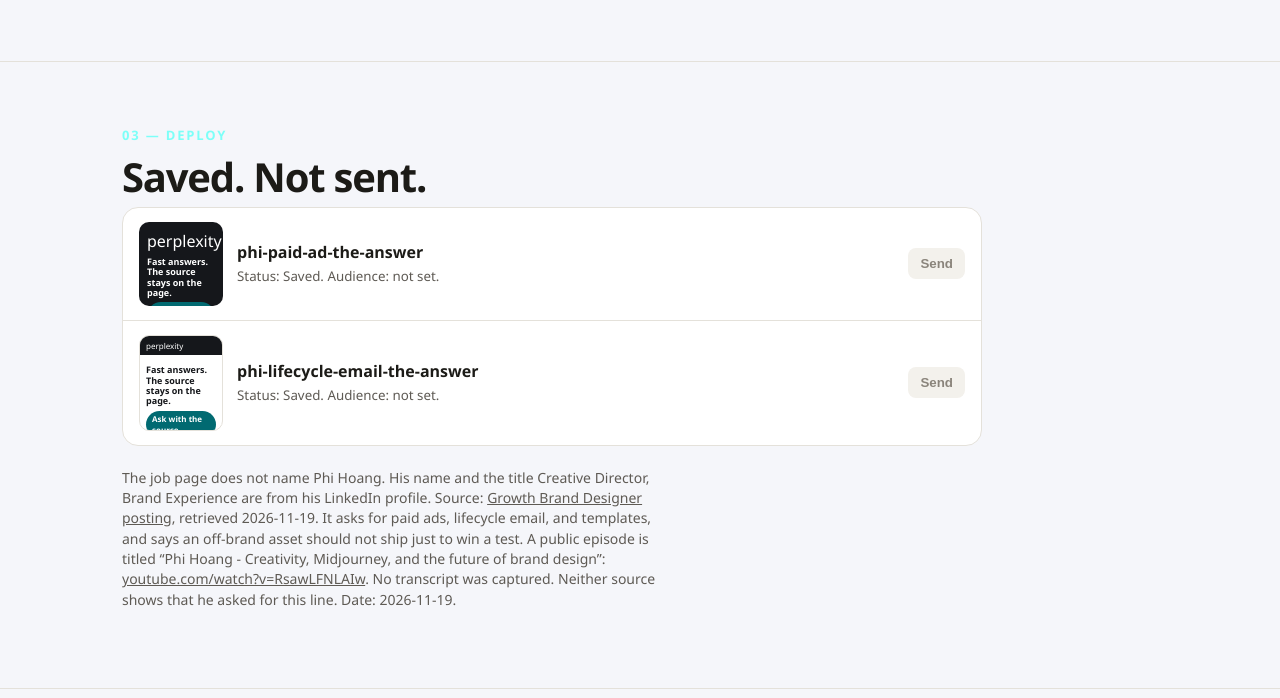
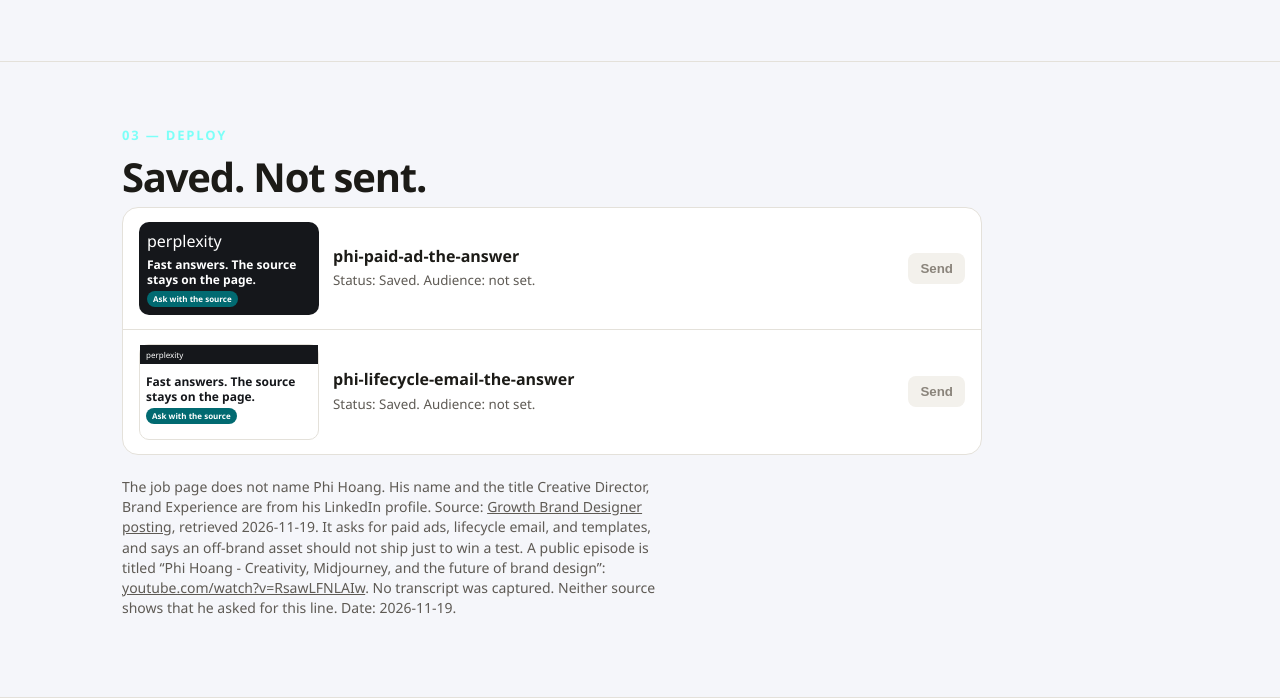
Before and after one commit to harshitsoni01/cq-packets, a plain HTML site: page phi/index.html in a window 1280 px wide. Shown: the part 1704-2402 px from the top of the page. Drawn offline with Linux system fonts and the light colour scheme.

Commit message:
Widen the draft thumbnails so the full line shows.

```diff
--- a/phi/index.html
+++ b/phi/index.html
@@ -4,7 +4,7 @@
   <meta charset="utf-8">
   <meta name="viewport" content="width=device-width, initial-scale=1">
   <title>What can CharacterQuilt do for Perplexity?</title>
-  <link rel="stylesheet" href="../room.css?v=4">
+  <link rel="stylesheet" href="../room.css?v=5">
 </head>
 <body class="phi">
   <div class="topbar">
--- a/room.css
+++ b/room.css
@@ -92,10 +92,10 @@ section h2 { font-size: clamp(28px, 4vw, 40px); line-height: 1.1; letter-spacing
 .draft small { color: var(--muted); }
 .draft-meta { flex: 1; min-width: 0; }
 .thumb {
-  width: 84px; height: 84px; border-radius: 10px; flex: none;
-  padding: 8px; display: flex; flex-direction: column; justify-content: flex-start; gap: 4px; overflow: hidden;
+  width: 180px; min-height: 84px; height: auto; border-radius: 10px; flex: none;
+  padding: 8px; display: flex; flex-direction: column; justify-content: flex-start; gap: 4px; overflow: visible;
 }
-.thumb strong { font-size: 9px; line-height: 1.15; font-weight: 700; }
+.thumb strong { font-size: 12px; line-height: 1.25; font-weight: 700; }
 .thumb .tb { align-self: flex-start; font-size: 8px; font-weight: 750; border-radius: 999px; padding: 2px 6px; }
 .thumb img { width: 46px; height: auto; display: block; }
 .thumb.pplx { background: #15171b; color: #fff; }
@@ -104,7 +104,7 @@ section h2 { font-size: clamp(28px, 4vw, 40px); line-height: 1.1; letter-spacing
 .thumb.rampish .tb { background: #1c1b17; color: #fff; }
 .thumb.kenish { background: #fff; color: #25383f; border: 1px solid #ece7df; }
 .thumb.kenish .tb { background: #fe5000; color: #fff; }
-.thumb.mailish { height: 96px; background: #fff; color: #15171b; border: 1px solid var(--line); padding: 0; }
+.thumb.mailish { height: auto; min-height: 96px; background: #fff; color: #15171b; border: 1px solid var(--line); padding: 0; }
 .thumb.mailish .th { background: #15171b; color: #fff; font-size: 8px; padding: 4px 6px; }
 .thumb.mailish strong { padding: 6px 6px 0; }
 .thumb.mailish .tb { background: #016a71; color: #fff; margin: 0 6px 6px; }
```
Also changed, not shown: jon/index.html (+1 -1 lines), ken/index.html (+1 -1 lines).
